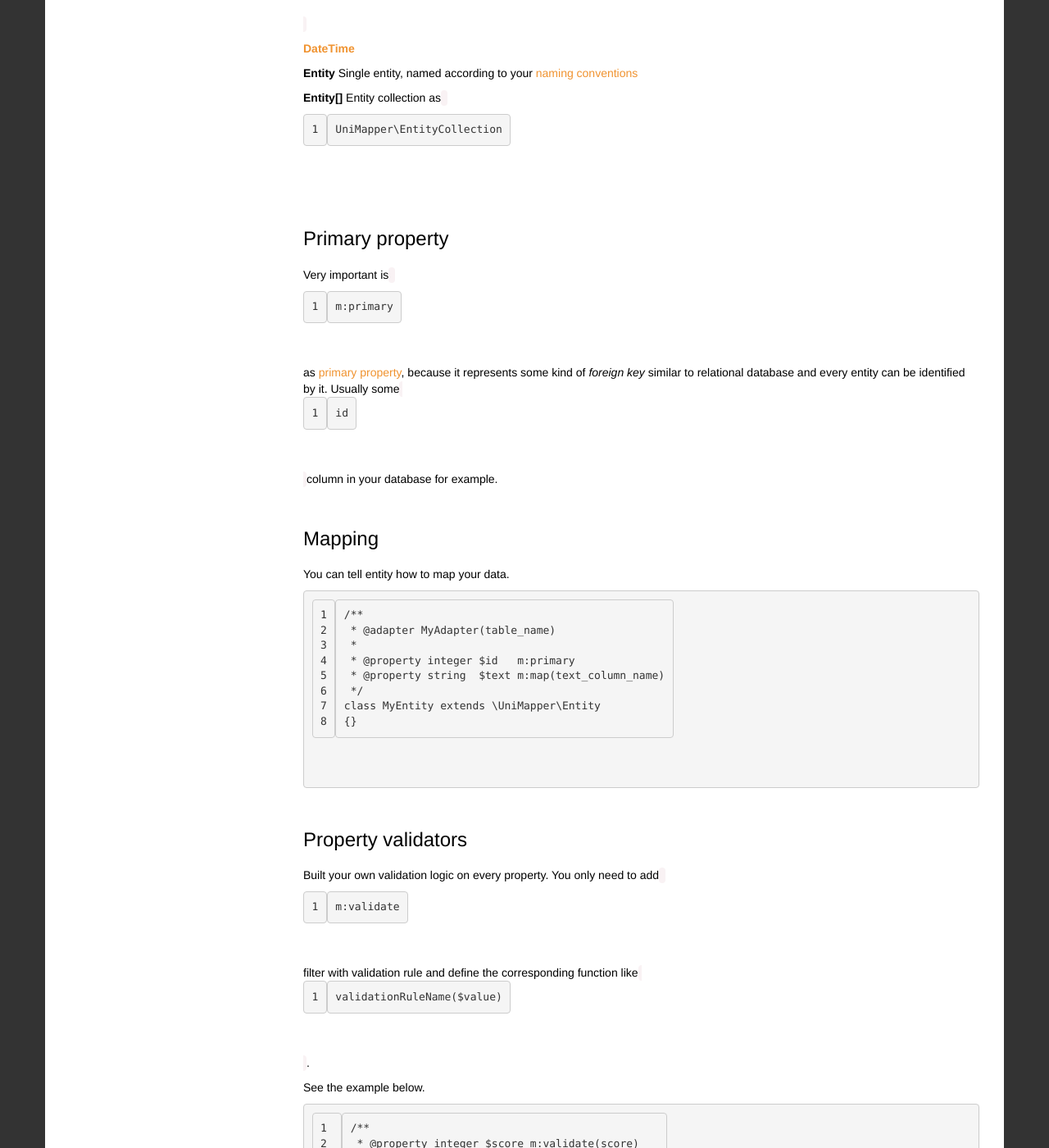
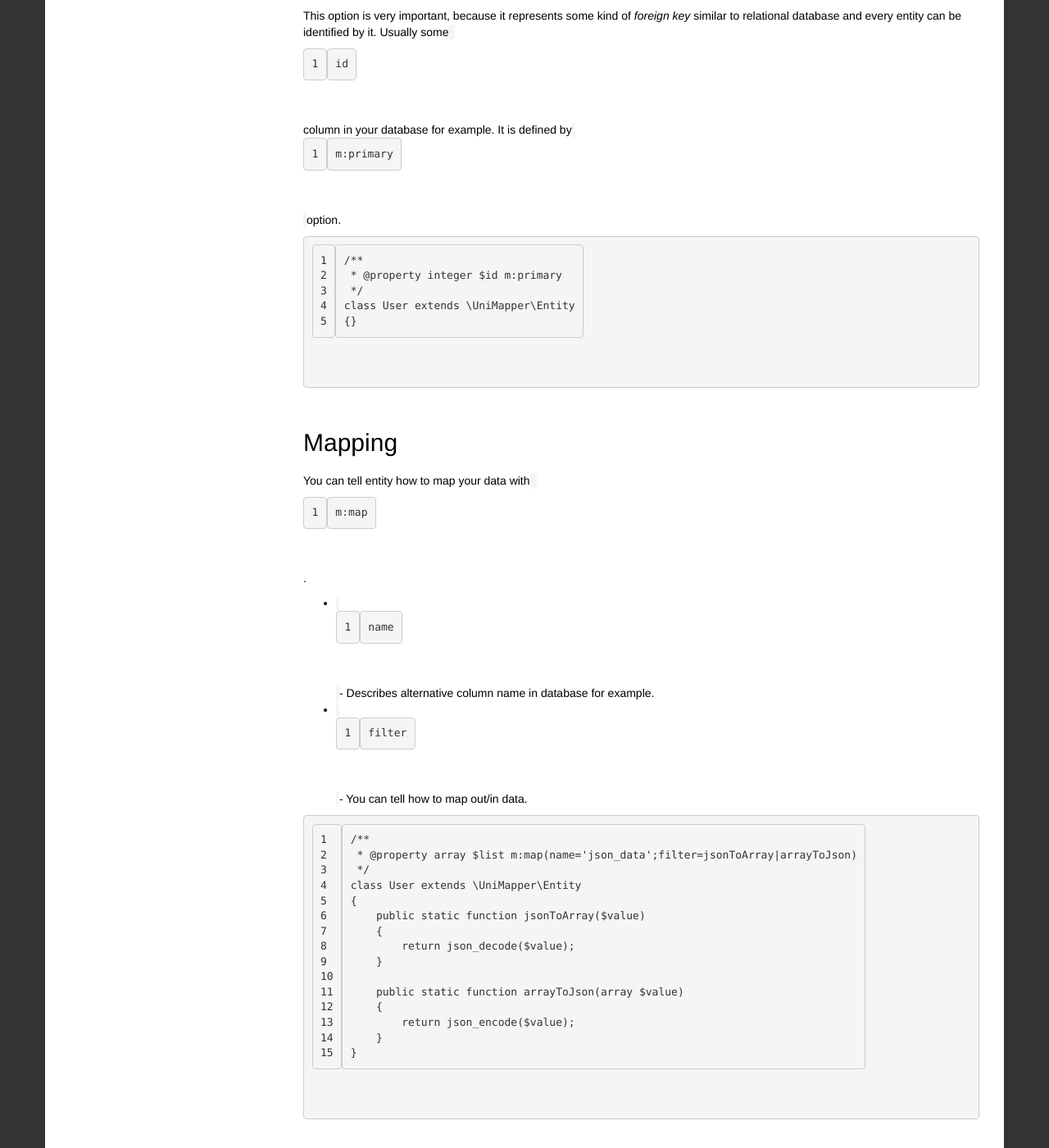
Before and after one commit to unimapper/unimapper.github.io, a Jekyll site: the page built from docs/reference/entity.md, in a window 1280 px wide and 1400 px high, scrolled down 1417 px. Shown: the whole window at 82% size. Built offline with Jekyll 4.4.1, drawn with Linux system fonts in a browser that asks for light colours; nearby versions of some CDN libraries; the repository's description, which GitHub fills in, is left out; some of the changed text lies outside the part shown.

Commit message:
docs: entity & query update

```diff
--- a/docs/reference/entity.md
+++ b/docs/reference/entity.md
@@ -6,74 +6,52 @@ permalink: /docs/reference/entity/
 
 Entity usually represents a unique object in your application model schema with which you are trying to faithfully capture the reality.
 
-The easiest entity can be a simple class with properties that represents a single table record in database for example.
+## Types
+
+- **Basic** `string`, `integer`, `boolean`, `double`, `array`
+- **[DateTime](http://www.php.net/manual/en/class.datetime.php)**
+- **Entity** Single entity, named according to your [naming conventions]({{ site.baseurl }}/docs/reference/naming-conventions/)
+- **Entity\[\]** Entity collection stored inside the `UniMapper\EntityCollection` class
+
+## Primary
+This option is very important, because it represents some kind of *foreign key*
+similar to relational database and every entity can be identified by it.
+Usually some `id` column in your database for example.
+It is defined by `m:primary` option.
 
 ~~~ php
 /**
- * @mapper Database(table_name)
- *
- * @property integer  $id        m:primary
- * @property string   $username
- * @property DateTime $createdOn
+ * @property integer $id m:primary
  */
 class User extends \UniMapper\Entity
 {}
 ~~~
 
-### Supported types
+## Mapping
+You can tell entity how to map your data with `m:map`.
 
-**Basic** `string`, `integer`, `boolean`, `double`, `array`
-
-**[DateTime](http://www.php.net/manual/en/class.datetime.php)**
-
-**Entity** Single entity, named according to your [naming conventions]({{ site.baseurl }}/docs/reference/naming-conventions/)
-
-**Entity\[\]** Entity collection as `UniMapper\EntityCollection`
-
-### Primary property
-Very important is `m:primary` as [primary property](#primary-property), because it represents some kind of *foreign key* similar to relational database and every entity can be identified by it. Usually some `id` column in your database for example.
-
-### Mapping
-You can tell entity how to map your data.
+- `name` - Describes alternative column name in database for example.
+- `filter` - You can tell how to map out/in data.
 
 ~~~ php
 /**
- * @adapter MyAdapter(table_name)
- *
- * @property integer $id   m:primary
- * @property string  $text m:map(text_column_name)
- */
-class MyEntity extends \UniMapper\Entity
-{}
-~~~
-
-### Property validators
-Built your own validation logic on every property. You only need to add `m:validate` filter with validation rule and define the corresponding function like `validationRuleName($value)`.
-
-See the example below.
-
-~~~ php
-/**
- * @property integer $score m:validate(score)
+ * @property array $list m:map(name='json_data';filter=jsonToArray|arrayToJson)
  */
 class User extends \UniMapper\Entity
 {
-    public static function validateScore($value)
+    public static function jsonToArray($value)
     {
-         return $value >= 1 && $value <= 5;
+        return json_decode($value);
+    }
+
+    public static function arrayToJson(array $value)
+    {
+        return json_encode($value);
     }
 }
-
-$user = new User;
-$user->score = 1 // OK
-$user->score = 6 // Throws exception
 ~~~
 
-> Tip! You can even define multiple rules `m:validate(rule1|rule2...)`. Each rule must be met.
-
-There are also some built-in rules: `url`, `email`, `ipv4`, `ipv6`.
-
-### Computed property
+## Computed
 A kind of virtual property, mostly dependent on other real properties so it is readonly and can not be set directly. It can be helpful in situations like price computing for example.
 
 ~~~ php
@@ -111,9 +89,9 @@ $order->products[] = $product2;
 echo $order->price; // Will be 15.0
 ~~~
 
-> Remember! Computed property can not be mixed with other filters.
+> Remember! Computed property can not be mixed with other options.
 
-### Entity inheritance
+## Inheritance
 You can even extend entity with a new one. All properties will be inherited too. Just write a {@inheritdoc}.
 
 ~~~ php
```
Also changed, not shown: docs/reference/query.md (+1 -1 lines).
